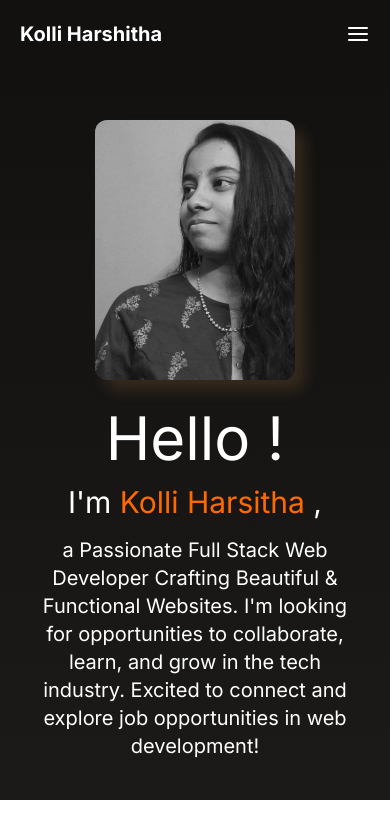
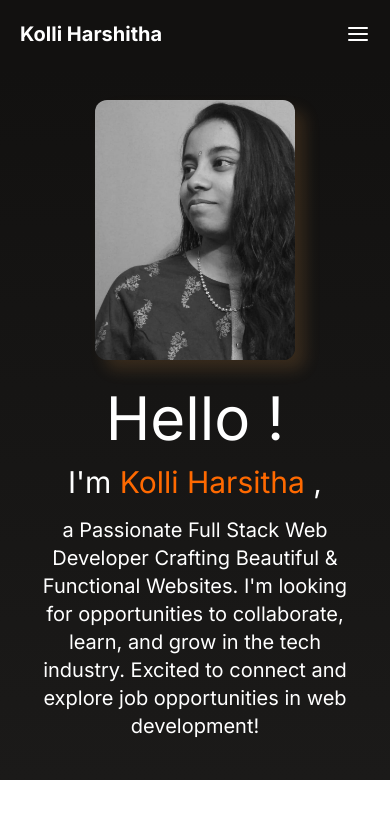
Before and after one commit to harshitha4061/Portfolio, a React (Vite) app: page / in a window 390 px wide. Shown: the top 838 px of the page. Built offline with nearby package versions, Linux system fonts and the light colour scheme.

Commit message:
responsive

```diff
--- a/src/components/Header.jsx
+++ b/src/components/Header.jsx
@@ -5,7 +5,7 @@ import { easeIn, easeInOut } from 'motion'
 const Header = () => {
   return (
     <div className="flex flex-col sm:flex-row w-full h-auto bg-gradient-to-b from-[#121110] to-[#1B1A19] p-8 sm:p-14 items-center ">
-        <motion.img src="/Photo.jpeg" alt="Photo" className="h-65 w-50 sm:hidden m-5 rounded-xl shadow-[10px_10px_15px_rgba(189,131,63,0.2)] hover:scale-102 transition duration-200"
+        <motion.img src="/Photo.jpeg" alt="Photo" className="h-65 w-50 sm:hidden mt-0 m-5 rounded-xl shadow-[10px_10px_15px_rgba(189,131,63,0.2)] hover:scale-102 transition duration-200"
         initial={{ opacity: 0, x: 20 }}
         animate={{ opacity: 1,x:0 }}
         transition={{ duration: 2, delay: 0.5 ,ease:easeInOut}} />
```
